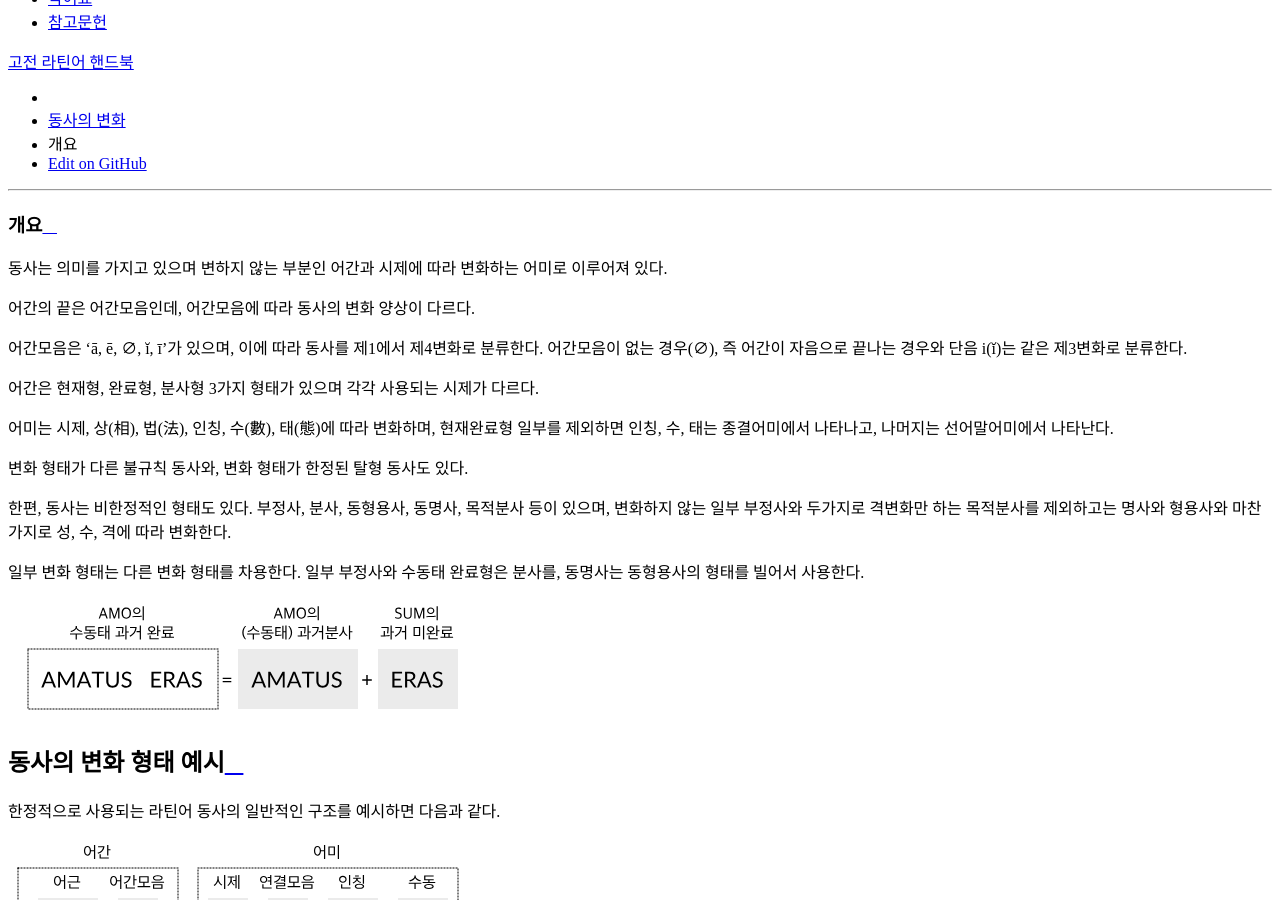
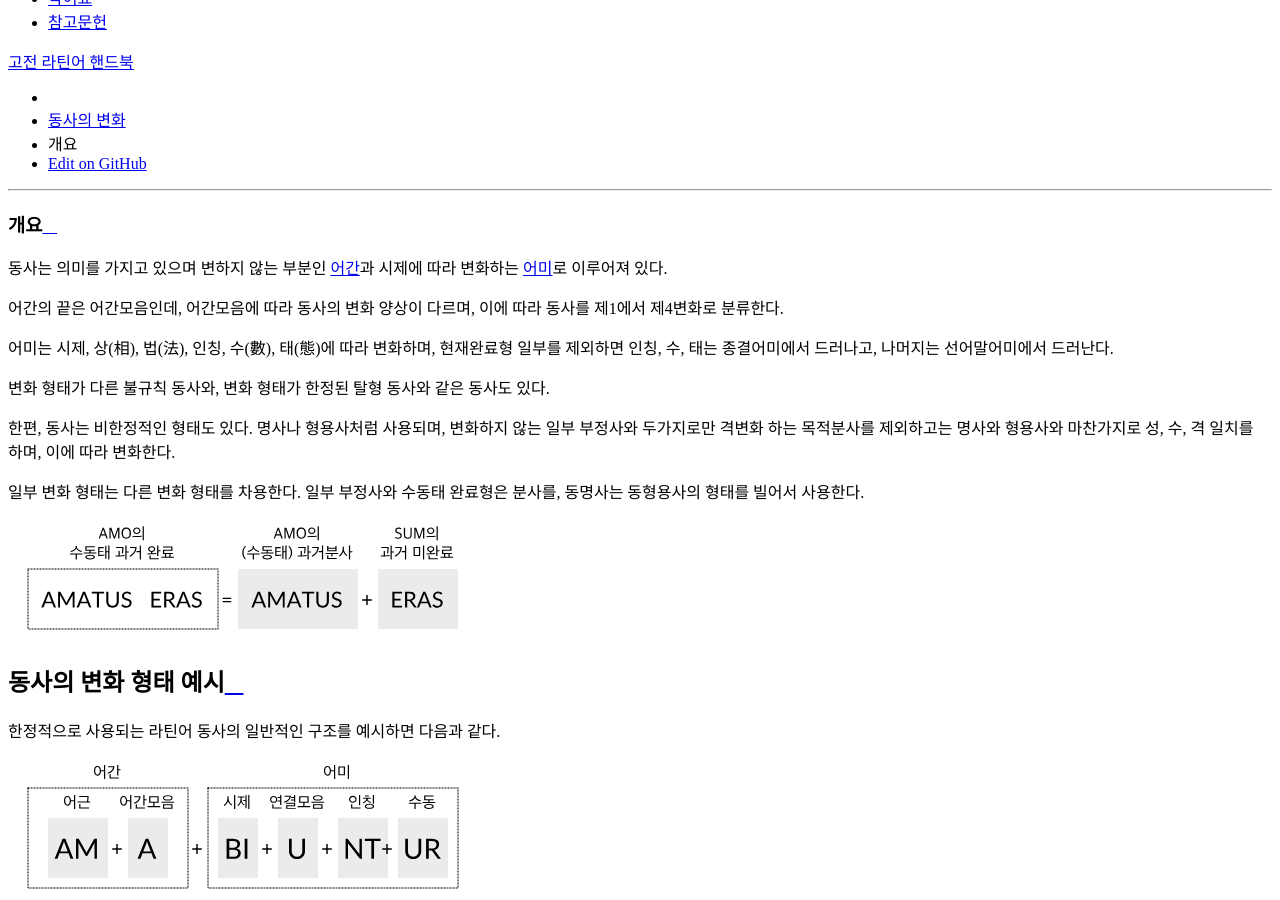
Before and after one commit to kabbala/grammatica_latina, a Sphinx documentation site: the page built from source/coniugatio_verbi/coniugatio_verbi_prooemium.rst, in a window 1280 px wide and 900 px high, scrolled down 9300 px. Built offline with Sphinx 7.4.7 and the Read the Docs theme 2.0.0, drawn with Linux system fonts in a browser that asks for light colours.

Commit message:
일부 수정

```diff
--- a/source/abecedarium.rst
+++ b/source/abecedarium.rst
@@ -24,7 +24,8 @@ W는 라틴어 표기에 필수적이 아니어서 25 글자로 보는 경우도
    띄어쓰기가 없었음을 설명할 것.
 
 .. note::
-   교회 라틴어에서는 K, W, Y, Z가 그리스어 등의 외래어를 표기할 때 외에는 사용되지 않는다.
+
+   라틴어로 알파벳을 elementa라고도 한다. L(el), M(em), N(en)을 붙여서 읽은 것이다. 주변의 다른 언어에서 유래한 명명법으로 추정한다.
 
 모음
 ----
--- a/source/coniugatio_verbi/coniugatio_verbi_ending.rst
+++ b/source/coniugatio_verbi/coniugatio_verbi_ending.rst
@@ -1,3 +1,5 @@
+.. _동사의 어미:
+
 동사의 어미
 ===========
 
--- a/source/coniugatio_verbi/coniugatio_verbi_prooemium.rst
+++ b/source/coniugatio_verbi/coniugatio_verbi_prooemium.rst
@@ -1,19 +1,15 @@
 개요
 ====
 
-동사는 의미를 가지고 있으며 변하지 않는 부분인 어간과 시제에 따라 변화하는 어미로 이루어져 있다.
+동사는 의미를 가지고 있으며 변하지 않는 부분인 :ref:`어간 <동사의 어간>`\과 시제에 따라 변화하는 :ref:`어미 <동사의 어미>`\로 이루어져 있다.
 
-어간의 끝은 어간모음인데, 어간모음에 따라 동사의 변화 양상이 다르다.
+어간의 끝은 어간모음인데, 어간모음에 따라 동사의 변화 양상이 다르며, 이에 따라 동사를 제1에서 제4변화로 분류한다.
 
-어간모음은 ‘ā, ē, ∅, ĭ, ī’가 있으며, 이에 따라 동사를 제1에서 제4변화로 분류한다. 어간모음이 없는 경우(∅), 즉 어간이 자음으로 끝나는 경우와 단음 i(ĭ)는 같은 제3변화로 분류한다.
+어미는 시제, 상(相), 법(法), 인칭, 수(數), 태(態)에 따라 변화하며, 현재완료형 일부를 제외하면 인칭, 수, 태는 종결어미에서 드러나고, 나머지는 선어말어미에서 드러난다.
 
-어간은 현재형, 완료형, 분사형 3가지 형태가 있으며 각각 사용되는 시제가 다르다.
+변화 형태가 다른 불규칙 동사와, 변화 형태가 한정된 탈형 동사와 같은 동사도 있다.
 
-어미는 시제, 상(相), 법(法), 인칭, 수(數), 태(態)에 따라 변화하며, 현재완료형 일부를 제외하면 인칭, 수, 태는 종결어미에서 나타나고, 나머지는 선어말어미에서 나타난다.
-
-변화 형태가 다른 불규칙 동사와, 변화 형태가 한정된 탈형 동사도 있다.
-
-한편, 동사는 비한정적인 형태도 있다. 부정사, 분사, 동형용사, 동명사, 목적분사 등이 있으며, 변화하지 않는 일부 부정사와 두가지로 격변화만 하는 목적분사를 제외하고는 명사와 형용사와 마찬가지로 성, 수, 격에 따라 변화한다.
+한편, 동사는 비한정적인 형태도 있다. 명사나 형용사처럼 사용되며, 변화하지 않는 일부 부정사와 두가지로만 격변화 하는 목적분사를 제외하고는 명사와 형용사와 마찬가지로 성, 수, 격 일치를 하며, 이에 따라 변화한다.
 
 일부 변화 형태는 다른 변화 형태를 차용한다. 일부 부정사와 수동태 완료형은 분사를, 동명사는 동형용사의 형태를 빌어서 사용한다.
 
--- a/source/coniugatio_verbi/coniugatio_verbi_stem.rst
+++ b/source/coniugatio_verbi/coniugatio_verbi_stem.rst
@@ -1,3 +1,5 @@
+.. _동사의 어간:
+
 동사의 어간
 ===========
 
--- a/source/coniugatio_verbi/paradigma_verbi.rst
+++ b/source/coniugatio_verbi/paradigma_verbi.rst
@@ -11,7 +11,7 @@
 
 .. |1인칭 단수 m| replace:: 미래(III, IV), 과거 완료, 접속법에서는 1s에 ``-m``\을 사용한다.
 
-.. |a/e| replace:: 과거에서는 제1변화 동사만 ā, 접속법 현재에서는 제1변화 동사만 ē
+.. |a/e| replace:: 과거와 분사에서는 제1변화 동사만 ā(동형용사는 ă). 접속법 현재에서는 제1변화 동사만 ē.
 
 .. |미래| replace:: 미래만 예외적으로 제1, 제2변화와 제3, 제4변화가 완전히 다르다.
 
--- a/source/substantivum.rst
+++ b/source/substantivum.rst
@@ -2,12 +2,14 @@
 ====
 
 명사는 수(numerus)와 격(casus)에 따라 변화(곡용)한다.
-
-명사의 성(genus)은 고정되어 있다. 단, 남성형과 여성형이 각각 따로 있는 명사도 있고, 남성형과 여성형으로 모두 쓰이는 경우도 있다. 또 성에 따라 의미가 다른 경우도 있다.
 
 수는 단수와 복수 2가지가 있다. 단수형 또는 복수형 1가지만 있는 경우도 있으며, 뜻에 따라 바뀌기도 한다.
 
 성
 --
 
+명사의 성(genus)은 고정되어 있다. 단, 남성형과 여성형이 각각 따로 있는 명사도 있고, 남성형과 여성형으로 모두 쓰이는 경우도 있다. 또 성에 따라 의미가 다른 경우도 있다.
+
 명사의 문법성은 자연성을 따르는 경우도 있지만 많은 경우 그 이유를 알 수 없는 경우가 많다. 이는 다른 인도유럽어의 경우도 마찬가지이다.
+
+상황에 따라 남성과 여성 두가지로 쓰이는 명사도 있는 반면, 남성형 또는 여성형 한 가지만 있는 명사도 있다. 이 경우는 명사는 그대로 사용하면서 수식어들을 바꿔서 쓴다.
```
Also changed, not shown: source/coniugatio_verbi/amabuntur.svg, 1 other file.
